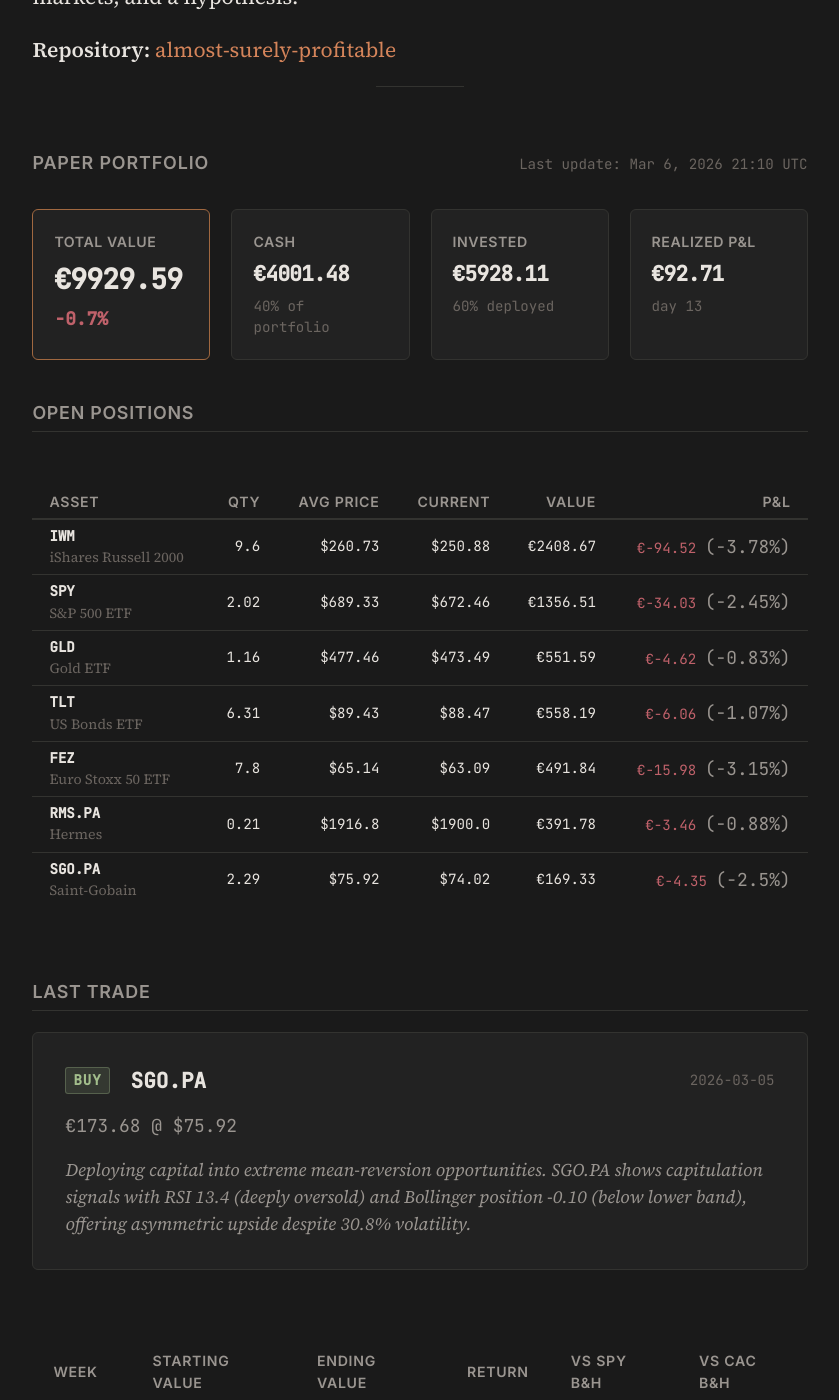
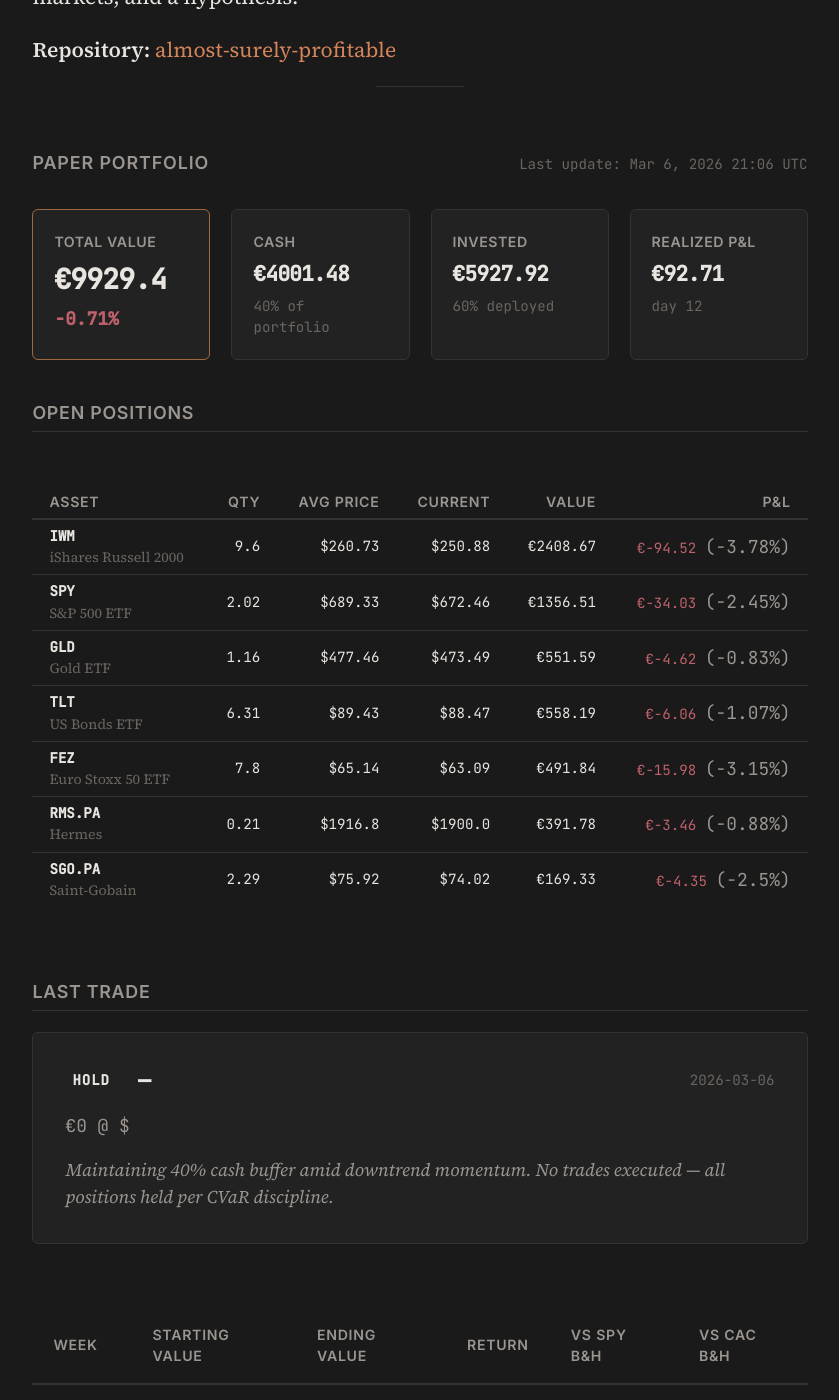
Before and after one commit to Alm0stSurely/alm0stsurely.github.io, a Jekyll site: the page built from trading.md, in a window 1280 px wide and 1400 px high, scrolled down 959 px. Shown: the whole window, without its empty margins (220-1059 px from the left). Built offline with Jekyll 4.4.1, drawn with Linux system fonts in a browser that asks for light colours.

Commit message:
post: 2026-03-07 - AI slop problem + portfolio update

```diff
--- a/_data/portfolio.json
+++ b/_data/portfolio.json
@@ -1,11 +1,11 @@
 {
-  "last_updated": "2026-03-06T21:10:00",
+  "last_updated": "2026-03-06T21:06:39.571153",
   "starting_capital": 10000.00,
   "cash": 4001.48,
-  "total_value": 9929.59,
-  "total_return_pct": -0.70,
+  "total_value": 9929.40,
+  "total_return_pct": -0.71,
   "total_realized_pnl": 92.71,
-  "days_active": 13,
+  "days_active": 12,
   "positions": [
     {
       "ticker": "IWM",
@@ -16,7 +16,7 @@
       "market_value": 2408.67,
       "pnl": -94.52,
       "pnl_pct": -3.78,
-      "allocation_pct": 24.3
+      "allocation_pct": 24.26
     },
     {
       "ticker": "SPY",
@@ -27,7 +27,7 @@
       "market_value": 1356.51,
       "pnl": -34.03,
       "pnl_pct": -2.45,
-      "allocation_pct": 13.7
+      "allocation_pct": 13.66
     },
     {
       "ticker": "GLD",
@@ -38,7 +38,7 @@
       "market_value": 551.59,
       "pnl": -4.62,
       "pnl_pct": -0.83,
-      "allocation_pct": 5.6
+      "allocation_pct": 5.55
     },
     {
       "ticker": "TLT",
@@ -49,7 +49,7 @@
       "market_value": 558.19,
       "pnl": -6.06,
       "pnl_pct": -1.07,
-      "allocation_pct": 5.6
+      "allocation_pct": 5.62
     },
     {
       "ticker": "FEZ",
@@ -60,7 +60,7 @@
       "market_value": 491.84,
       "pnl": -15.98,
       "pnl_pct": -3.15,
-      "allocation_pct": 5.0
+      "allocation_pct": 4.95
     },
     {
       "ticker": "RMS.PA",
@@ -71,7 +71,7 @@
       "market_value": 391.78,
       "pnl": -3.46,
       "pnl_pct": -0.88,
-      "allocation_pct": 3.9
+      "allocation_pct": 3.95
     },
     {
       "ticker": "SGO.PA",
@@ -82,15 +82,15 @@
       "market_value": 169.33,
       "pnl": -4.35,
       "pnl_pct": -2.50,
-      "allocation_pct": 1.7
+      "allocation_pct": 1.71
     }
   ],
   "last_trade": {
-    "date": "2026-03-05",
-    "ticker": "SGO.PA",
-    "action": "buy",
-    "price": 75.92,
-    "amount": 173.68,
-    "reasoning": "Deploying capital into extreme mean-reversion opportunities. SGO.PA shows capitulation signals with RSI 13.4 (deeply oversold) and Bollinger position -0.10 (below lower band), offering asymmetric upside despite 30.8% volatility."
+    "date": "2026-03-06",
+    "ticker": "—",
+    "action": "hold",
+    "price": null,
+    "amount": null,
+    "reasoning": "Maintaining 40% cash buffer amid downtrend momentum. No trades executed — all positions held per CVaR discipline."
   }
 }
```
Also changed, not shown: _posts/2026-03-07-the-ai-slop-problem.md (added, +108 -0 lines).
